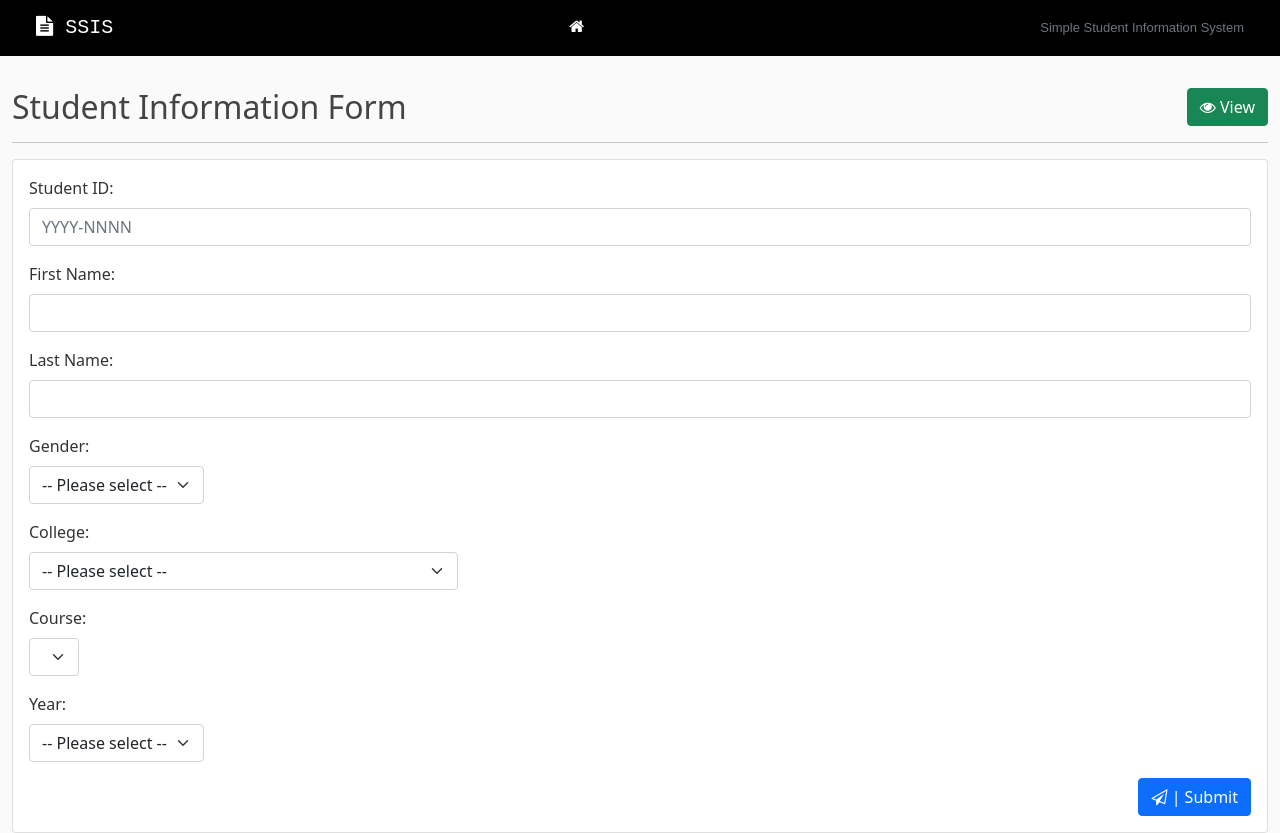
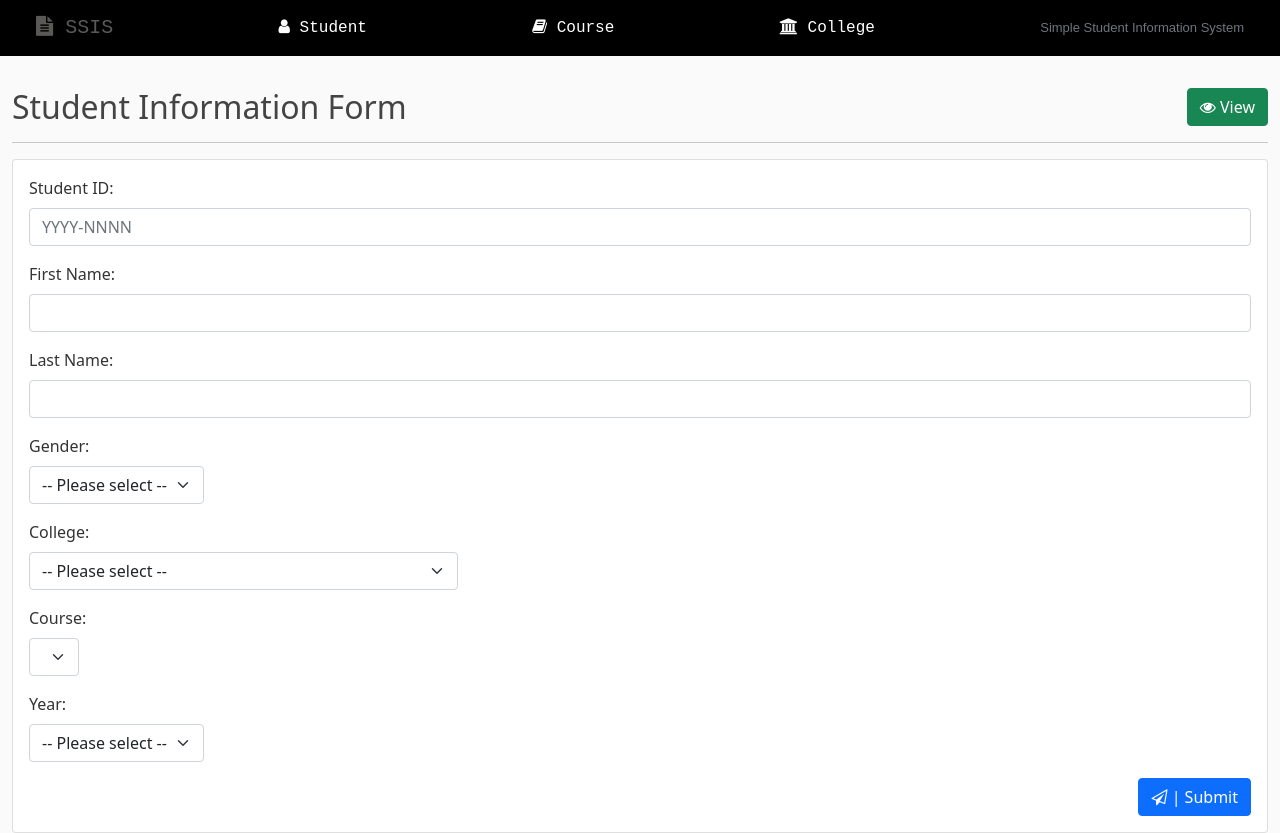
Before and after one commit to Airplanejuju/ssis-test-webapp, a Flask app: page / in a window 1280 px wide. Run offline with Flask 3, Linux system fonts and the light colour scheme; lists and menus that the app fills with data are empty.

Commit message:
Add links in navbar

```diff
--- a/app/templates/layout.html
+++ b/app/templates/layout.html
@@ -23,9 +23,15 @@
     <header>
         <nav class="navbar navbar-light" style="background-color:black;color: white; font-family: 'Courier New', Courier, monospace;">
             <div class="container-fluid">
-              <a class="navbar-brand" style="color: white; margin-left: 1.5rem;"><i class="fa fa-file-text"></i> SSIS</a>
-              <a class="nav-link" style="color: white;" href="{{ url_for('main_bp.home') }}"><i class="fa fa-home"></i></a>
-              <a class="nav-link disabled" style="font-size: small; font-family: sans-serif; margin-right: 0.5rem;" href="#" tabindex="-1" aria-disabled="true">Simple Student Information System</a>
+                <a class="navbar-brand" style="color: #5b5858; margin-left: 1.5rem;"><i class="fa fa-file-text"></i> SSIS</a>
+                <!-- <a class="nav-link" style="color: white;" href="{{ url_for('main_bp.home') }}"><i class="fa fa-home"></i></a> -->
+                <a class="nav-link" style="color: white;" href="{{ url_for('student_bp.student') }}"
+                onmouseover="this.style.color='rgba(255, 0, 255, 0.8 )'" onmouseout="this.style.color='white'"><i class="fa fa-user"></i> Student</a>
+                <a class="nav-link" style="color: white;" href="{{ url_for('course_bp.course') }}"
+                onmouseover="this.style.color='rgba(255, 0, 255, 0.8)'" onmouseout="this.style.color='white'"><i class="fa fa-book"></i> Course</a>
+                <a class="nav-link" style="color: white;" href="{{ url_for('college_bp.college') }}"
+                onmouseover="this.style.color='rgba(255, 0, 255, 0.8)'" onmouseout="this.style.color='white'"><i class="fa fa-university"></i> College</a>
+                <a class="nav-link disabled" style="font-size: small; font-family: sans-serif; margin-right: 0.5rem;" href="#" tabindex="-1" aria-disabled="true">Simple Student Information System</a>
             </div>
           </nav>
     </header>
```
